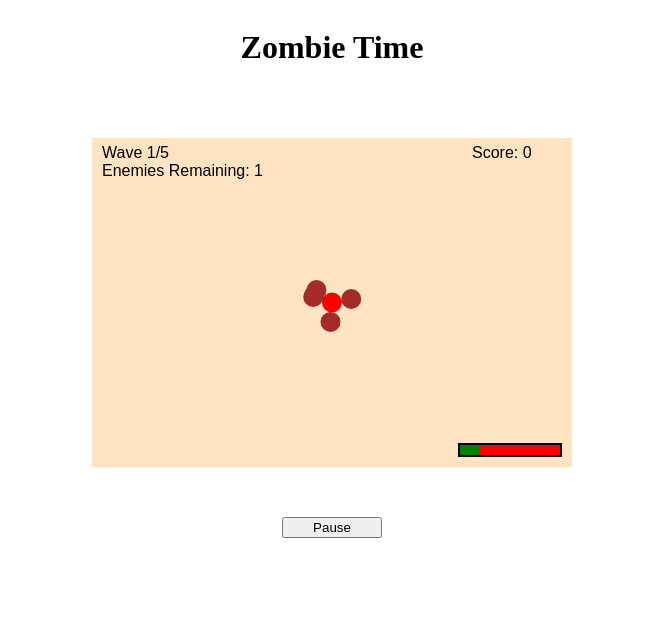
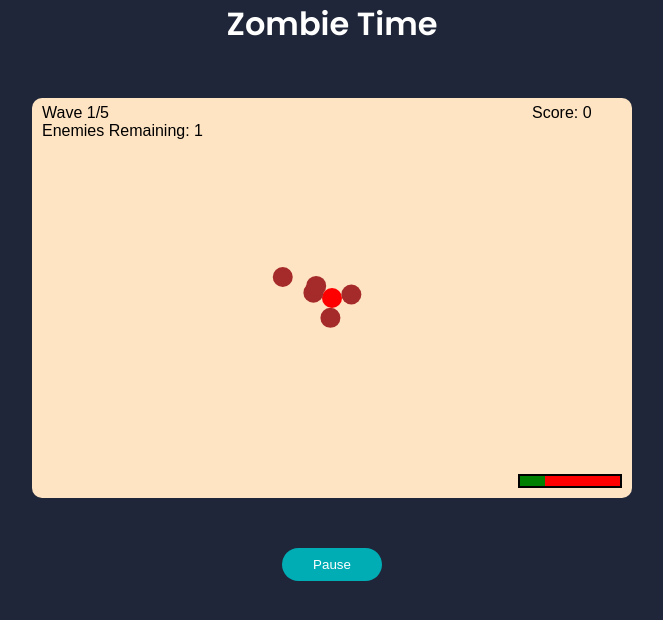
Before and after one commit to jfilm/zombie-time, a website built with webpack: page src/index.html in a window 1280 px wide. Shown: the whole page, without its empty margins (308-971 px from the left). Built offline with nearby package versions, Linux system fonts and the light colour scheme; files whose address does not match are found by name.

Commit message:
FE: Styled colors, font and button(s)

```diff
--- a/src/index.html
+++ b/src/index.html
@@ -5,6 +5,7 @@
     <meta charset="UTF-8">
     <meta http-equiv="X-UA-Compatible" content="IE=edge">
     <meta name="viewport" content="width=device-width, initial-scale=1.0">
+    <script src="https://kit.fontawesome.com/fa558b3648.js" crossorigin="anonymous"></script>
     <title>Zombie Time</title>
 </head>
 
@@ -12,11 +13,11 @@
 
     <header>
         <!-- Probably just the Title-->
-        <h1>Zombie Time</h1>
+        <h1 class="title">Zombie Time</h1>
     </header>
     <div id="canvas-container">
         <!--Canvas goes here -->
-        <canvas id="viewport" width="480px" height="329px"></canvas>
+        <canvas id="viewport" width="600px" height="400px"></canvas>
         <!-- <canvas id="viewport" width="450px" height="300px"></canvas> -->
 
         <!--Game messages-->
--- a/src/index.js
+++ b/src/index.js
@@ -9,7 +9,7 @@ const ctx = viewport.getContext("2d");
 const viewportWidth = viewport.width;
 const viewportHeight = viewport.height;
 
-const viewportScale = window.devicePixelRatio || 1;
+const viewportScale = 1;
 
 viewport.width = viewportWidth * viewportScale;
 viewport.height = viewportHeight * viewportScale;
--- a/src/style.css
+++ b/src/style.css
@@ -1,16 +1,32 @@
+@import url('https://fonts.googleapis.com/css2?family=Poppins:wght@200;400;600&display=swap');
+
+* {
+  margin: 0;
+  padding: 0;
+  box-sizing: border-box;
+}
+
 body {
+  font-family: 'Poppins', sans-serif;
   display: flex;
   flex-direction: column;
   align-items: center;
   justify-content: center;
+  background-color: #1f2639;
+}
+
+.title {
+  color: white;
 }
 
 canvas {
   margin: 50px auto;
+  border-radius: 10px;
   /* background: #8ceca7; */
   background: bisque;
-  height: 100%;
+  /* height: 100%; */
 }
+
 #canvas-container {
   width: 100%;
   /* height: 400px; */
@@ -23,7 +39,17 @@ canvas {
 
 .pauseButton {
   width: 100px;
+  background-color: #00adb5;
+  color: white;
+  padding: 9px 20px;
+  border-radius: 50px;
+  transition: all 0.3s ease 0s;
+  border: none;
+}
 
+.pauseButton:hover {
+  background-color: #047e85;
+  cursor: pointer;
 }
 
 .messageContainer {
```
